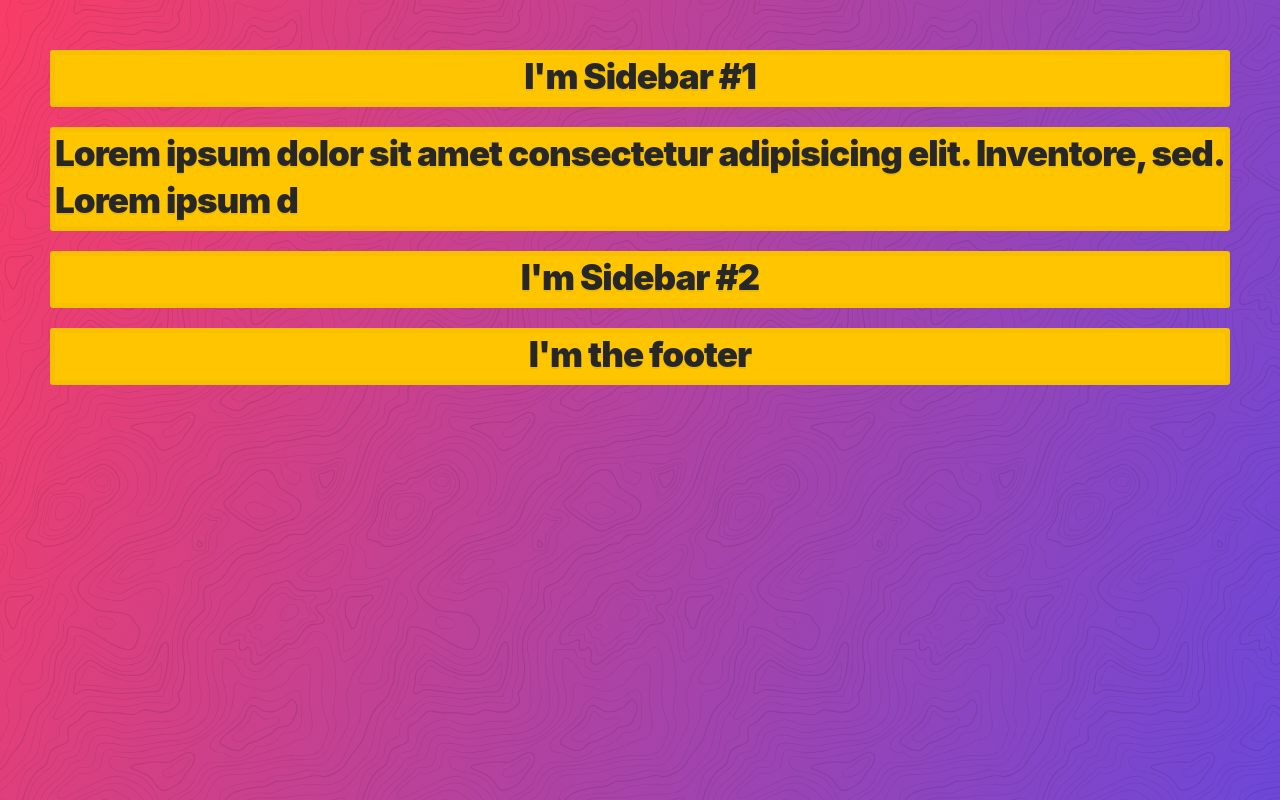
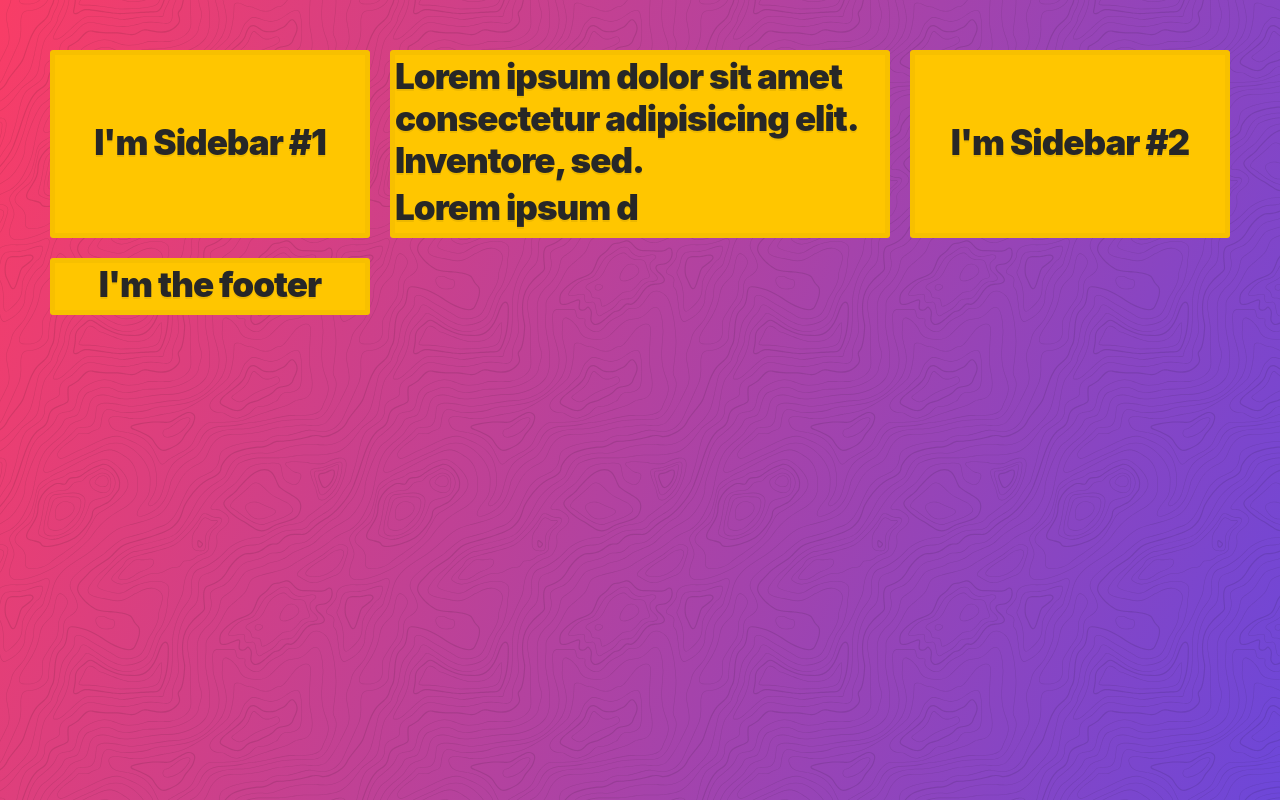
Before and after one commit to shunnien/css-grid25day, a website: page day_14/areas-START.html in a window 1280 px wide. Drawn offline with Linux system fonts and the light colour scheme.

Commit message:
add grid-template-columns

```diff
--- a/day_14/areas-START.html
+++ b/day_14/areas-START.html
@@ -29,6 +29,7 @@
     .container {
       display: grid;
       grid-gap: 20px;
+      grid-template-columns: 1fr 500px 1fr;
     }
   </style>
 </body>
```
